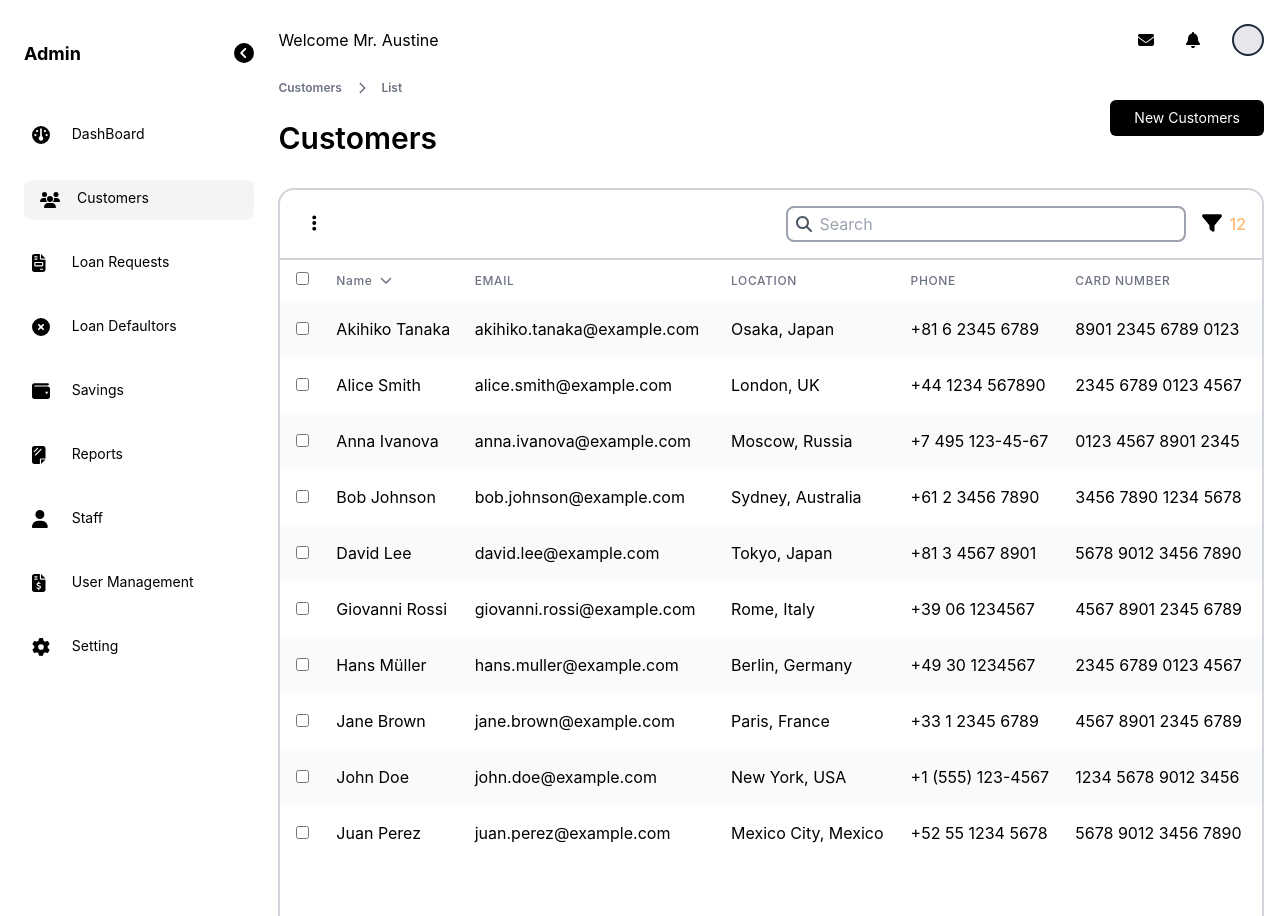
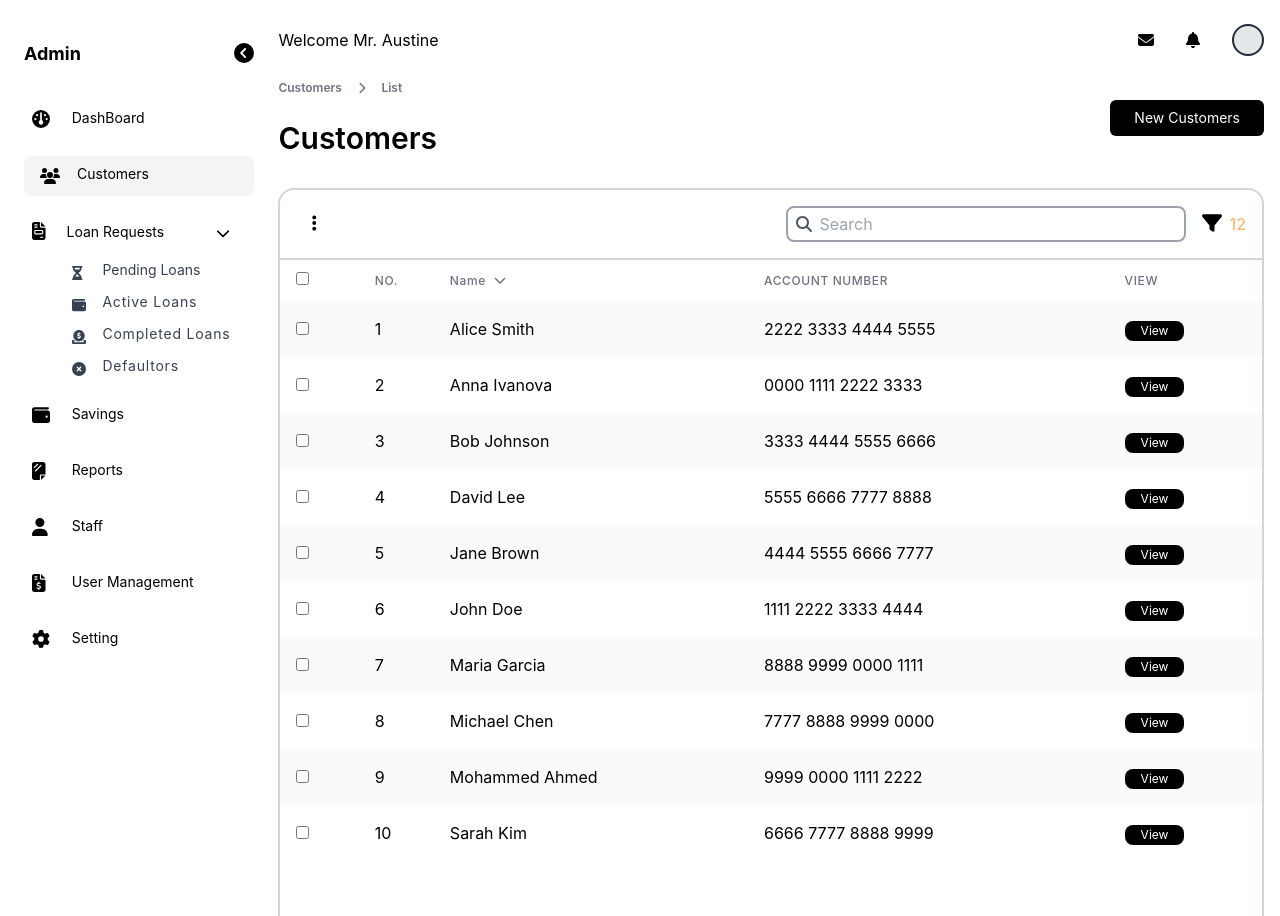
Before and after one commit to AtmosDerrick/micro-frontend, a React (Create React App) app: page /users in a window 1280 px wide. Shown: the top 916 px of the page. Built offline with nearby package versions, Linux system fonts and the light colour scheme.

Commit message:
working loan request side bar

```diff
--- a/src/App.js
+++ b/src/App.js
@@ -10,6 +10,8 @@ import CreateCustomer from "./Pages/CreateCustomer";
 import UserDetails from "./Pages/UserDetails";
 import Defaultors from "./Pages/Defaultors";
 import Account from "./Pages/Account";
+import PendingLoans from "./Pages/PendingLoans";
+import ActiveLoan from "./Pages/ActiveLoan";
 function App() {
   return (
     <BrowserRouter>
@@ -25,6 +27,9 @@ function App() {
           <Route path="/loandetails" element={<LoanDetailPage />} />
 
           <Route path="/defaultors" element={<Defaultors />} />
+          <Route path="/pendingloan" element={<PendingLoans />} />
+          <Route path="/activeLoan" element={<ActiveLoan />} />
+
           <Route path="/account" element={<Account />} />
         </Route>
       </Routes>
--- /dev/null
+++ b/src/Pages/ActiveLoan.jsx
@@ -0,0 +1,7 @@
+import React from "react";
+
+function ActiveLoan() {
+  return <div>Active Loan</div>;
+}
+
+export default ActiveLoan;
--- a/src/Pages/Defaultors.jsx
+++ b/src/Pages/Defaultors.jsx
@@ -164,9 +164,17 @@ function Defaultors() {
           <div className="w-full  flex justify-between items-center">
             <div className="w-full justify-between">
               <div className="flex justify-start gap-4 items-center font-semibold text-gray-500 text-xs">
-                <h4>Defaultors </h4>
+                <Link >
+                  <h4>Loan </h4>
+                </Link>
                 <FontAwesomeIcon icon={faChevronRight} />
-                <h4>List</h4>
+                <Link>
+                  <h4>Defaultors </h4>
+                </Link>
+                <FontAwesomeIcon icon={faChevronRight} />
+                <Link>
+                  <h4>List</h4>
+                </Link>
               </div>
               <div className="text-3xl mt-6 font-semibold">Loan Defaultors</div>
             </div>
--- a/src/Pages/Users.jsx
+++ b/src/Pages/Users.jsx
@@ -25,159 +25,17 @@ function Users() {
   const pagesVisited = pageNumber * studentsPerPage;
   const [checkedUsers, setCheckedUsers] = useState([]);
 
-  let users = [
-    {
-      id: 1,
-      name: "John Doe",
-      email: "john.doe@example.com",
-      location: "New York, USA",
-      phone: "+1 (555) 123-4567",
-      cardNumber: "1234 5678 9012 3456",
-    },
-    {
-      id: 2,
-      name: "Alice Smith",
-      email: "alice.smith@example.com",
-      location: "London, UK",
-      phone: "+44 1234 567890",
-      cardNumber: "2345 6789 0123 4567",
-    },
-    {
-      id: 3,
-      name: "Bob Johnson",
-      email: "bob.johnson@example.com",
-      location: "Sydney, Australia",
-      phone: "+61 2 3456 7890",
-      cardNumber: "3456 7890 1234 5678",
-    },
-    {
-      id: 4,
-      name: "Jane Brown",
-      email: "jane.brown@example.com",
-      location: "Paris, France",
-      phone: "+33 1 2345 6789",
-      cardNumber: "4567 8901 2345 6789",
-    },
-    {
-      id: 5,
-      name: "David Lee",
-      email: "david.lee@example.com",
-      location: "Tokyo, Japan",
-      phone: "+81 3 4567 8901",
-      cardNumber: "5678 9012 3456 7890",
-    },
-    {
-      id: 6,
-      name: "Sarah Kim",
-      email: "sarah.kim@example.com",
-      location: "Seoul, South Korea",
-      phone: "+82 2 3456 7890",
-      cardNumber: "6789 0123 4567 8901",
-    },
-    {
-      id: 7,
-      name: "Michael Chen",
-      email: "michael.chen@example.com",
-      location: "Beijing, China",
-      phone: "+86 10 1234 5678",
-      cardNumber: "7890 1234 5678 9012",
-    },
-    {
-      id: 8,
-      name: "Maria Garcia",
-      email: "maria.garcia@example.com",
-      location: "Madrid, Spain",
-      phone: "+34 91 234 5678",
-      cardNumber: "8901 2345 6789 0123",
-    },
-    {
-      id: 9,
-      name: "Mohammed Ahmed",
-      email: "mohammed.ahmed@example.com",
-      location: "Cairo, Egypt",
-      phone: "+20 2 3456 7890",
-      cardNumber: "9012 3456 7890 1234",
-    },
-    {
-      id: 10,
-      name: "Anna Ivanova",
-      email: "anna.ivanova@example.com",
-      location: "Moscow, Russia",
-      phone: "+7 495 123-45-67",
-      cardNumber: "0123 4567 8901 2345",
-    },
-    {
-      id: 11,
-      name: "Luisa Fernandez",
-      email: "luisa.fernandez@example.com",
-      location: "Buenos Aires, Argentina",
-      phone: "+54 11 2345-6789",
-      cardNumber: "1234 5678 9012 3456",
-    },
-    {
-      id: 12,
-      name: "Hans Müller",
-      email: "hans.muller@example.com",
-      location: "Berlin, Germany",
-      phone: "+49 30 1234567",
-      cardNumber: "2345 6789 0123 4567",
-    },
-    {
-      id: 13,
-      name: "Yui Takahashi",
-      email: "yui.takahashi@example.com",
-      location: "Tokyo, Japan",
-      phone: "+81 3 4567 8901",
-      cardNumber: "3456 7890 1234 5678",
-    },
-    {
-      id: 14,
-      name: "Giovanni Rossi",
-      email: "giovanni.rossi@example.com",
-      location: "Rome, Italy",
-      phone: "+39 06 1234567",
-      cardNumber: "4567 8901 2345 6789",
-    },
-    {
-      id: 15,
-      name: "Juan Perez",
-      email: "juan.perez@example.com",
-      location: "Mexico City, Mexico",
-      phone: "+52 55 1234 5678",
-      cardNumber: "5678 9012 3456 7890",
-    },
-    {
-      id: 16,
-      name: "Maja Novak",
-      email: "maja.novak@example.com",
-      location: "Ljubljana, Slovenia",
-      phone: "+386 1 234 5678",
-      cardNumber: "6789 0123 4567 8901",
-    },
-    {
-      id: 17,
-      name: "Sophie Dupont",
-      email: "sophie.dupont@example.com",
-      location: "Paris, France",
-      phone: "+33 1 2345 6789",
-      cardNumber: "7890 1234 5678 9012",
-    },
-    {
-      id: 17,
-      name: "Akihiko Tanaka",
-      email: "akihiko.tanaka@example.com",
-      location: "Osaka, Japan",
-      phone: "+81 6 2345 6789",
-      cardNumber: "8901 2345 6789 0123",
-    },
-    {
-      id: 18,
-      name: "Maria Silva",
-      email: "maria.silva@example.com",
-      location: "Lisbon, Portugal",
-      phone: "+351 21 234 5678",
-      cardNumber: "9012 3456 7890 1234",
-    },
+  const users = [
+    { id: 1, name: "John Doe", accountNumber: "1111 2222 3333 4444" },
+    { id: 2, name: "Alice Smith", accountNumber: "2222 3333 4444 5555" },
+    { id: 3, name: "Bob Johnson", accountNumber: "3333 4444 5555 6666" },
+    { id: 4, name: "Jane Brown", accountNumber: "4444 5555 6666 7777" },
+    { id: 5, name: "David Lee", accountNumber: "5555 6666 7777 8888" },
+    { id: 6, name: "Sarah Kim", accountNumber: "6666 7777 8888 9999" },
+    { id: 7, name: "Michael Chen", accountNumber: "7777 8888 9999 0000" },
+    { id: 8, name: "Maria Garcia", accountNumber: "8888 9999 0000 1111" },
+    { id: 9, name: "Mohammed Ahmed", accountNumber: "9999 0000 1111 2222" },
+    { id: 10, name: "Anna Ivanova", accountNumber: "0000 1111 2222 3333" },
   ];
 
   function sortUsersAlphabetically(users, uptodown) {
@@ -279,6 +137,10 @@ function Users() {
                     }}
                   />
                 </th>
+
+                <th className="px-2 py-3 text-left text-xs font-medium text-gray-500 uppercase tracking-wider">
+                  No.
+                </th>
                 <th className="px-2 py-3 text-left text-xs font-medium text-gray-500 uppercase tracking-wider ">
                   <button
                     className="flex justify-start gap-2"
@@ -297,16 +159,11 @@ function Users() {
                   </button>
                 </th>
                 <th className="px-2 py-3 text-left text-xs font-medium text-gray-500 uppercase tracking-wider">
-                  Email
+                  Account Number
                 </th>
+
                 <th className="px-2 py-3 text-left text-xs font-medium text-gray-500 uppercase tracking-wider">
-                  Location
-                </th>
-                <th className="px-2 py-3 text-left text-xs font-medium text-gray-500 uppercase tracking-wider">
-                  Phone
-                </th>
-                <th className="px-2 py-3 text-left text-xs font-medium text-gray-500 uppercase tracking-wider">
-                  Card Number
+                  View
                 </th>
               </tr>
             </thead>
@@ -342,18 +199,17 @@ function Users() {
                         }}
                       />
                     </td>
+                    <td className="px-2 py-4 whitespace-nowrap">{index + 1}</td>
+
                     <td className="px-2 py-4 whitespace-nowrap">{user.name}</td>
                     <td className="px-2 py-4 whitespace-nowrap">
-                      {user.email}
+                      {user.accountNumber}
                     </td>
+
                     <td className="px-2 py-4 whitespace-nowrap">
-                      {user.location}
-                    </td>
-                    <td className="px-2 py-4 whitespace-nowrap">
-                      {user.phone}
-                    </td>
-                    <td className="px-2 py-4 whitespace-nowrap">
-                      {user.cardNumber}
+                      <button className="py-[2px] text-xs px-4 bg-black text-white rounded-lg">
+                        View
+                      </button>
                     </td>
                   </tr>
                 ))}
--- a/src/components/SideBar.jsx
+++ b/src/components/SideBar.jsx
@@ -2,16 +2,25 @@ import React, { useState, useEffect } from "react";
 import { Link } from "react-router-dom";
 import { FontAwesomeIcon } from "@fortawesome/react-fontawesome";
 import {
+  faCashRegister,
   faChalkboardUser,
   faChevronCircleLeft,
   faChevronCircleRight,
+  faChevronDown,
+  faChevronRight,
   faCircleXmark,
   faClipboardUser,
+  faDonate,
   faFileInvoice,
   faFileInvoiceDollar,
   faGauge,
   faGear,
+  faHourglass,
+  faHourglassHalf,
   faLeftLong,
+  faMarker,
+  faMars,
+  faMarsStroke,
   faSheetPlastic,
   faUser,
   faUserGraduate,
@@ -22,12 +31,13 @@ import {
 function Sidebar(page) {
   const [openWide, setOpenWide] = useState(false);
   const [isActive, setIsActive] = useState("");
+  const [loanMenuActive, setLoanMenuActive] = useState(true);
 
   const classes = {
     container:
-      "flex justify-start gap-x-[1px] mb-6 hover:bg-gray-200 py-2 px-2 rounded-md",
+      "flex justify-start gap-x-[1px] mb-4 hover:bg-gray-200 py-2 px-2 rounded-md",
     activeMenu:
-      "flex justify-start gap-x-[1px] mb-6  bg-gray-100 py-2 px-4 rounded-lg",
+      "flex justify-start gap-x-[1px] mb-4  bg-gray-100 py-2 px-4 rounded-lg",
     iconsContainer: "w-1/6",
     icons: "text-lg text-black",
     activeIcon: "text-black",
@@ -57,6 +67,7 @@ function Sidebar(page) {
           <button
             onClick={() => {
               setOpenWide(!openWide);
+              setLoanMenuActive(false);
             }}
           >
             <FontAwesomeIcon
@@ -65,7 +76,7 @@ function Sidebar(page) {
             />
           </button>
         </div>
-        <div className="mt-12">
+        <div className="mt-8">
           <Link
             to="/dashboard"
             className={
@@ -123,11 +134,17 @@ function Sidebar(page) {
             </div>
           </Link>
 
-          <Link
+          <div className="w-full mb-4">
+            <div
               to="/loan"
               className={
-              page.page === "loan" ? classes.activeMenu : classes.container
+                page.page === "loan"
+                  ? classes.activeMenu + "w-full"
+                  : classes.container
               }
+              onClick={() => {
+                setLoanMenuActive((prev) => !prev);
+              }}
             >
               <div className={classes.iconsContainer}>
                 <FontAwesomeIcon
@@ -137,6 +154,7 @@ function Sidebar(page) {
                   }
                 />
               </div>
+              <div className="flex w-full justify-between items-center">
                 <div
                   className={
                     page.page === "loan"
@@ -150,40 +168,112 @@ function Sidebar(page) {
                 >
                   Loan Requests
                 </div>
+                <div className={classes.iconsContainer}>
+                  {loanMenuActive ? (
+                    <FontAwesomeIcon
+                      icon={faChevronDown}
+                      className={page.page === "loan" ? "text-sm" : "text-sm"}
+                    />
+                  ) : (
+                    <FontAwesomeIcon
+                      icon={faChevronRight}
+                      className={
+                        page.page === "loan"
+                          ? classes.activeIcon
+                          : classes.icons
+                      }
+                    />
+                  )}
+                </div>
+              </div>
+            </div>
+
+            <div
+              className={
+                loanMenuActive
+                  ? "ml-12 -mt-4 text-black h-32 overflow-hidden max-h-32 transition-all duration-1000 "
+                  : "ml-12 -mt-4 text-black h-0 overflow-hidden max-h-0 transition-all duration-1000"
+              }
+            >
+              <div className="mt-2">
+                <Link
+                  to="/pendingloan"
+                  className="tracking-normal flex justify-start  "
+                >
+                  {
+                    <div className={classes.iconsContainer}>
+                      <FontAwesomeIcon
+                        icon={faHourglassHalf}
+                        className={
+                          page.page === "defaultors"
+                            ? "text-sm text-gray-700"
+                            : "text-sm text-gray-700"
+                        }
+                      />
+                    </div>
+                  }
+                  <div className="text-sm text-gray-700">Pending Loans</div>
                 </Link>
+              </div>
 
+              <div className="mt-2">
+                <Link
+                  to="/activeloan"
+                  className="tracking-wider flex justify-start"
+                >
+                  <div className={classes.iconsContainer}>
+                    <FontAwesomeIcon
+                      icon={faWallet}
+                      className={
+                        page.page === "defaultors"
+                          ? "text-sm text-gray-700"
+                          : "text-sm text-gray-700"
+                      }
+                    />
+                  </div>
+                  <div className="text-sm text-gray-700">Active Loans</div>
+                </Link>
+              </div>
+
+              <div className="mt-2">
                 <Link
                   to="/defaultors"
+                  className="tracking-wider flex justify-start"
+                >
+                  <div className={classes.iconsContainer}>
+                    <FontAwesomeIcon
+                      icon={faDonate}
                       className={
                         page.page === "defaultors"
-                ? classes.activeMenu
-                : classes.container
+                          ? "text-sm text-gray-700"
+                          : "text-sm text-gray-700"
                       }
+                    />
+                  </div>
+                  <div className="text-sm text-gray-700">Completed Loans</div>
+                </Link>
+              </div>
+
+              <div className="mt-2 mb-8">
+                <Link
+                  to="/defaultors"
+                  className="tracking-wider flex justify-start"
                 >
                   <div className={classes.iconsContainer}>
                     <FontAwesomeIcon
                       icon={faCircleXmark}
                       className={
                         page.page === "defaultors"
-                    ? classes.activeIcon
-                    : classes.icons
+                          ? "text-sm text-gray-700"
+                          : "text-sm text-gray-700"
                       }
                     />
                   </div>
-            <div
-              className={
-                page.page === "defaultors"
-                  ? !openWide
-                    ? "text-sm pl-[3px] text-primary"
-                    : " hidden"
-                  : !openWide
-                  ? "text-sm pl-[3px] text-black"
-                  : "text-sm pl-[3px] text-black hidden"
-              }
-            >
-              Loan Defaultors
+                  <div className="text-sm text-gray-700">Defaultors</div>
+                </Link>
               </div>
-          </Link>
+            </div>
+          </div>
 
           <Link
             to="/parent"
```
Also changed, not shown: src/Pages/PendingLoans.jsx (added, +7 -0 lines). Lines whose indentation alone changed are shown as unchanged.
